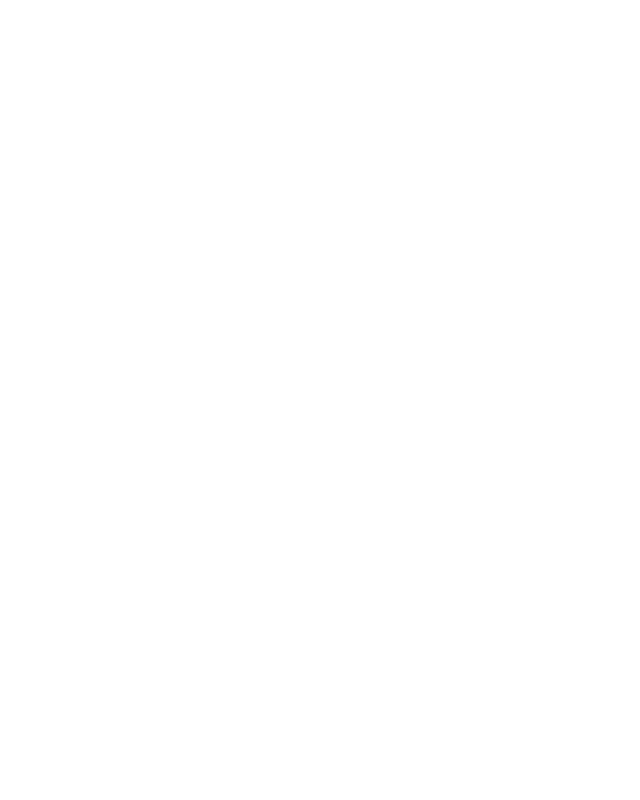
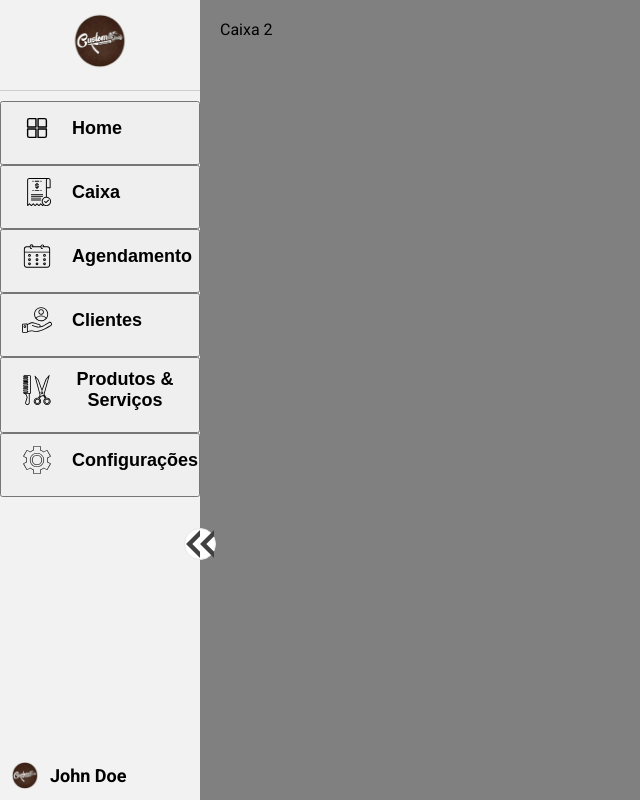
Before and after one commit to higorseixas/Custom-barber-shop-front, a Next.js app: page /dashboard in a window 1280 px wide. Before the commit this address had no page. Shown: the whole page, without its empty margins (0-640 px from the left). Built offline with nearby package versions, Linux system fonts and the light colour scheme.

Commit message:
Exemplo de SPC(Single Page Component)

```diff
--- /dev/null
+++ b/src/pages/agendamentos.tsx
@@ -0,0 +1,7 @@
+export default function Agendamentos() {
+    return (
+        // <BaseLayout>
+        <h1>Agendamentos</h1>
+        // </BaseLayout>
+    );
+}
--- a/src/pages/caixa.tsx
+++ b/src/pages/caixa.tsx
@@ -1,10 +1,10 @@
 import BaseLayout from "@/components/Layout/baseLayout";
 
-export default function dashboard() {
+export default function Caixa() {
 
   return (
-    <BaseLayout>
-      Teste 2
-    </BaseLayout>
+    // <BaseLayout>
+    <h1>Caixa 2</h1>
+    // </BaseLayout>
   );
 };
--- a/src/pages/dashboard.tsx
+++ b/src/pages/dashboard.tsx
@@ -1,32 +1,44 @@
 import BaseLayout from "@/components/Layout/baseLayout";
 import { GetServerSideProps } from "next";
 import { parseCookies } from "nookies";
+import Caixa from "./caixa";
+import Agendamentos from "./agendamentos";
+import { useContext, useState } from "react";
+import { SidebarContext } from "@/contexts/SidebarContext";
 
-export default function dashboard() {
+export default function Dashboard() {
+  const { selectedContent } = useContext(SidebarContext);
 
   return (
     <BaseLayout>
-      teste 1
+      {selectedContent === 'caixa' ?
+        (<Caixa />) :
+        selectedContent === 'agendamento' ?
+          (<Agendamentos />) :
+          selectedContent === 'clientes' ?
+            (<Agendamentos />) :
+            ''
+      }
     </BaseLayout>
   );
 };
 
-export const getServerSideProps: GetServerSideProps = async (ctx) => {
-  // const apiClient = getAPIClient(ctx); Criar funcao que passe o contexto para dentro do parseCookie que autoriza o usuario no server side
-  const { ['nextauth.token']: token } = parseCookies(ctx)
+// export const getServerSideProps: GetServerSideProps = async (ctx) => {
+//   // const apiClient = getAPIClient(ctx); Criar funcao que passe o contexto para dentro do parseCookie que autoriza o usuario no server side
+//   const { ['nextauth.token']: token } = parseCookies(ctx)
 
-  if (!token) {
-    return {
-      redirect: {
-        destination: '/login',
-        permanent: false,
-      }
-    }
-  }
+//   if (!token) {
+//     return {
+//       redirect: {
+//         destination: '/login',
+//         permanent: false,
+//       }
+//     }
+//   }
 
-  // await apiClient.get('/users')
+//   // await apiClient.get('/users')
 
-  return {
-    props: {}
-  }
-}
+//   return {
+//     props: {}
+//   }
+// }
```
